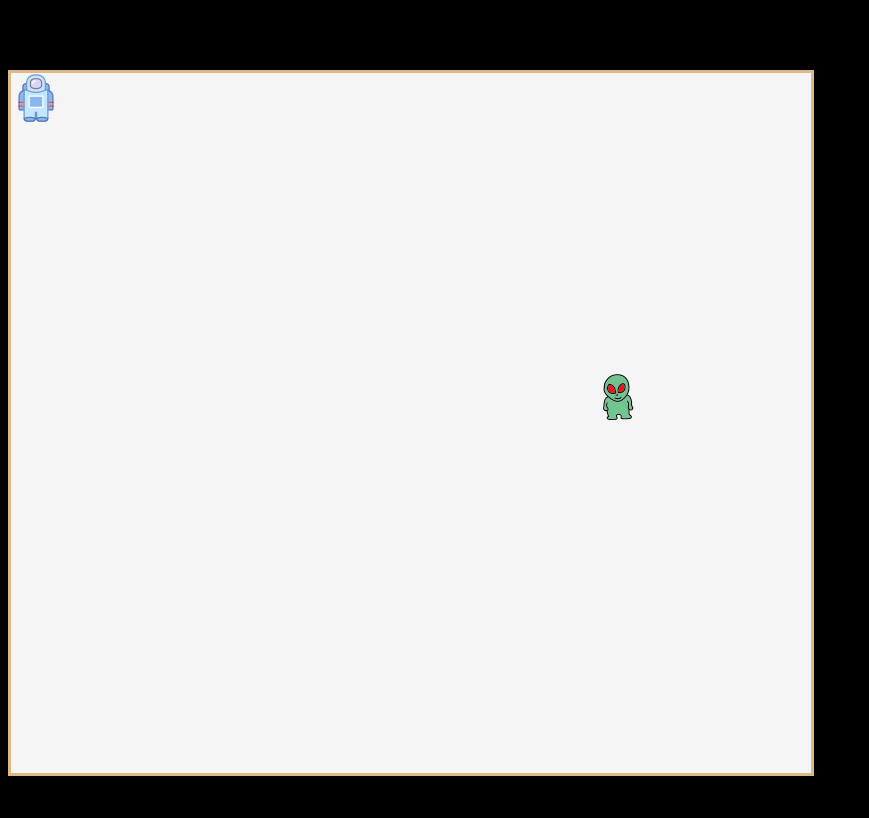
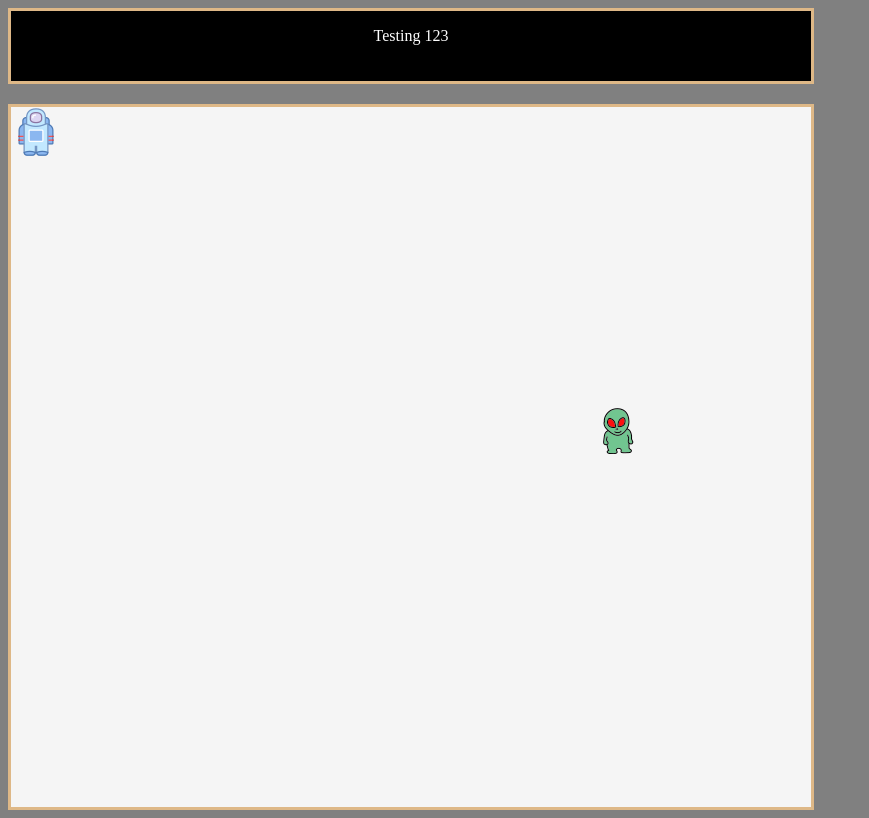
Before and after one commit to joshuaalegbe101/sba3, a plain HTML site: page index.html in a window 1280 px wide. Shown: the whole page, without its empty margins (0-869 px from the left). Drawn offline with Linux system fonts and the light colour scheme.

Commit message:
Message Box

```diff
--- a/index.html
+++ b/index.html
@@ -9,12 +9,17 @@
         <link rel="stylesheet" href="styles.css">
     </head>
     <body>
+        <div id="textDisplay">
+            <p>Testing 123
+
+            </p>
+        </div>
         <div id="gameContainer">
             <div id="player"></div>
             <div id="alien"></div>
             <div id="goal"></div>
+          </div>
 
-          </div>
 
         <script src="app.js" async defer></script>
     </body>
--- a/styles.css
+++ b/styles.css
@@ -1,16 +1,30 @@
 body{
-    background-color:black;
+    background-color:grey;
+}
+
+p{
+    color:white;
+    display:flex;
+    justify-content:center;
 }
 
 #gameContainer{
-    margin-top:70px;
+    margin-top:20px;
     width:800px;
     height:700px;
     border:solid burlywood;
     display:grid;
+    display:block;
     background-color:whitesmoke;
     position:relative;
     overflow:hidden;
+}
+
+#textDisplay{
+    border:solid burlywood;
+    width:800px;
+    height:70px;
+    background-color:black;
 }
 
 
@@ -21,6 +35,7 @@ body{
 
 #player {
     background-image:url("player.png");
+    position:absolute;
 }
 
 #alien {
```
